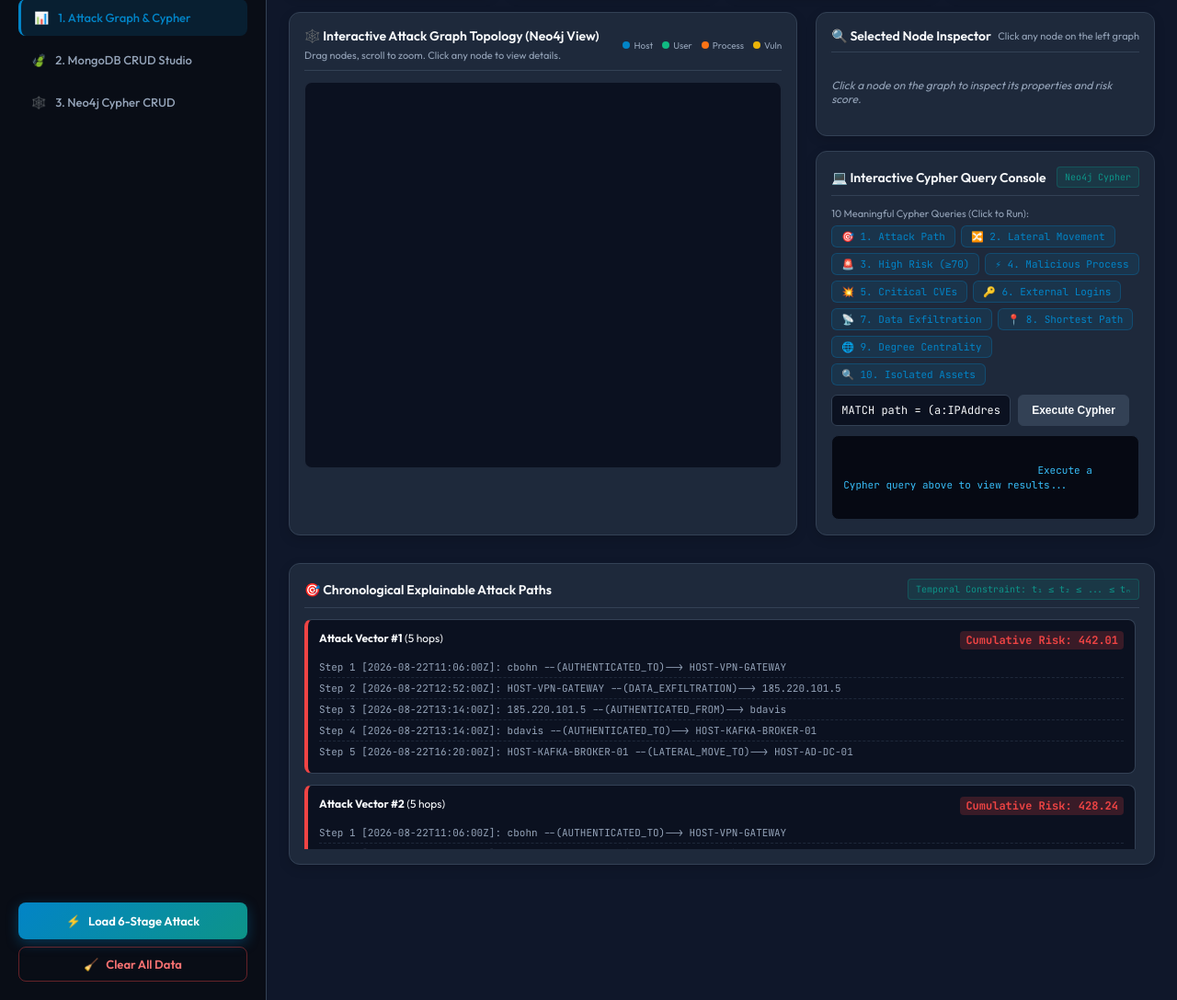
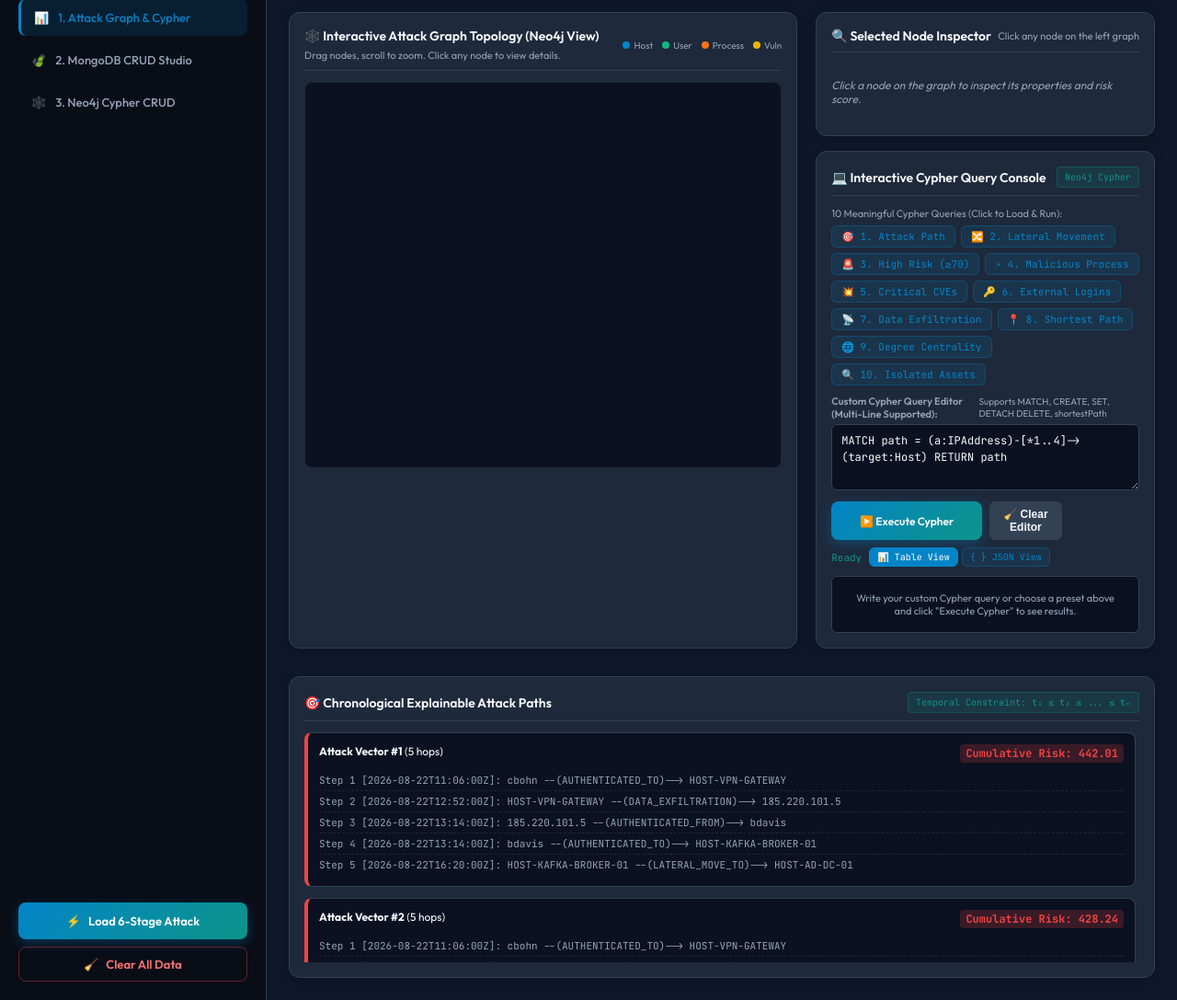
Before and after one commit to jainabhinavcse28-png/ChronoShield, a Flask app: page / in a window 1280 px wide. Shown: the part 212-1299 px from the top of the page at 92% size. Run offline with Flask 3, Linux system fonts and the light colour scheme; data that the repository does not hold is empty; some libraries are stand-ins or nearby versions.

Commit message:
Add interactive custom Cypher query editor with execution metrics and dual table/JSON view

```diff
--- a/static/css/style.css
+++ b/static/css/style.css
@@ -656,6 +656,12 @@ body {
     transform: translateY(-1px);
 }
 
+.btn-code-chip.active {
+    background: var(--primary-blue);
+    color: #FFFFFF;
+    border-color: var(--primary-blue);
+}
+
 .code-box-output {
     background: #060913;
     border: 1px solid #1E293B;
--- a/static/js/dashboard.js
+++ b/static/js/dashboard.js
@@ -11,11 +11,51 @@ document.addEventListener("DOMContentLoaded", () => {
     document.getElementById("btn-load-scenario").addEventListener("click", loadSimpleScenario);
     document.getElementById("btn-clear-scenario").addEventListener("click", clearAllScenarioData);
 
-    // Cypher Console Runner
-    document.getElementById("btn-run-cypher").addEventListener("click", () => {
-        const query = document.getElementById("cypher-input").value;
-        runCypherQuery(query);
-    });
+    // Cypher Console Runner & Shortcuts
+    const btnRunCypher = document.getElementById("btn-run-cypher");
+    const cypherInput = document.getElementById("cypher-input");
+    const btnClearCypher = document.getElementById("btn-clear-cypher");
+    const btnViewTable = document.getElementById("btn-view-table");
+    const btnViewJson = document.getElementById("btn-view-json");
+
+    if (btnRunCypher && cypherInput) {
+        btnRunCypher.addEventListener("click", () => {
+            runCypherQuery(cypherInput.value);
+        });
+
+        // Shortcut: Ctrl+Enter or Cmd+Enter to execute query
+        cypherInput.addEventListener("keydown", (e) => {
+            if ((e.ctrlKey || e.metaKey) && e.key === "Enter") {
+                e.preventDefault();
+                runCypherQuery(cypherInput.value);
+            }
+        });
+    }
+
+    if (btnClearCypher && cypherInput) {
+        btnClearCypher.addEventListener("click", () => {
+            cypherInput.value = "";
+            cypherInput.focus();
+            const metaInfo = document.getElementById("cypher-meta-info");
+            if (metaInfo) metaInfo.innerText = "Editor cleared";
+        });
+    }
+
+    if (btnViewTable && btnViewJson) {
+        btnViewTable.addEventListener("click", () => {
+            btnViewTable.classList.add("active");
+            btnViewJson.classList.remove("active");
+            document.getElementById("cypher-table-container").style.display = "block";
+            document.getElementById("cypher-results").style.display = "none";
+        });
+
+        btnViewJson.addEventListener("click", () => {
+            btnViewJson.classList.add("active");
+            btnViewTable.classList.remove("active");
+            document.getElementById("cypher-table-container").style.display = "none";
+            document.getElementById("cypher-results").style.display = "block";
+        });
+    }
 
     // Form Submissions
     document.getElementById("form-mongo-create").addEventListener("submit", handleMongoCreate);
@@ -270,34 +310,167 @@ async function fetchAttackPaths() {
 // ==============================================================================
 
 function setAndRunCypher(query) {
-    document.getElementById("cypher-input").value = query;
+    const input = document.getElementById("cypher-input");
+    if (input) input.value = query;
     runCypherQuery(query);
 }
 
 async function runCypherQuery(query) {
+    const cleanQuery = (query || "").trim();
+    if (!cleanQuery) {
+        showToast("Please enter a Cypher query to execute.", true);
+        return;
+    }
+
     const resultsBox = document.getElementById("cypher-results");
-    resultsBox.innerText = `Executing Cypher: ${query} ...`;
+    const tableContainer = document.getElementById("cypher-table-container");
+    const metaInfo = document.getElementById("cypher-meta-info");
+
+    if (metaInfo) metaInfo.innerText = "Executing query...";
+    if (resultsBox) resultsBox.innerText = `// Executing Cypher query:\n${cleanQuery}\n\nPlease wait...`;
+    if (tableContainer) {
+        tableContainer.innerHTML = `<div class="hint-text" style="padding: 16px; text-align: center;">⚡ Executing Cypher query against graph engine...</div>`;
+    }
+
+    const startTime = performance.now();
 
     try {
         const res = await fetch("/api/neo4j/cypher", {
             method: "POST",
             headers: { "Content-Type": "application/json" },
-            body: JSON.stringify({ query: query })
+            body: JSON.stringify({ query: cleanQuery })
         });
         const data = await res.json();
+        const clientDurationMs = Math.round(performance.now() - startTime);
 
         if (data.result && data.result.success) {
-            const records = data.result.records;
-            resultsBox.innerText = `// Cypher Result (${data.result.mode}) - ${data.result.count} records returned\n` +
-                                   JSON.stringify(records, null, 2);
-            showToast(`Cypher executed: ${data.result.count} records found.`);
+            const records = data.result.records || [];
+            const count = data.result.count ?? records.length;
+            const execTime = data.result.execution_time_ms !== undefined ? data.result.execution_time_ms : clientDurationMs;
+            const mode = data.result.mode || "Graph Engine";
+            const message = data.result.message || "";
+
+            // Update meta pill
+            if (metaInfo) {
+                metaInfo.innerHTML = `⚡ <strong>${execTime}ms</strong> &nbsp;|&nbsp; <strong>${count}</strong> record(s) &nbsp;|&nbsp; <span style="color: var(--text-muted);">${mode}</span>`;
+            }
+
+            // Populate JSON View
+            if (resultsBox) {
+                const jsonHeader = `// Mode: ${mode} | Execution Time: ${execTime}ms | Records: ${count}\n` +
+                                   (message ? `// Note: ${message}\n` : "");
+                resultsBox.innerText = jsonHeader + JSON.stringify(records, null, 2);
+            }
+
+            // Populate Table View
+            renderCypherTable(records, tableContainer, message);
+            showToast(`Cypher executed: ${count} record(s) in ${execTime}ms`);
+
+            // If query is a mutation (CREATE, SET, DELETE, MERGE), refresh all other dashboard components!
+            const upper = cleanQuery.toUpperCase();
+            if (upper.includes("CREATE") || upper.includes("SET") || upper.includes("DELETE") || upper.includes("MERGE")) {
+                fetchStats();
+                fetchGraphTopology();
+                fetchAttackPaths();
+                fetchNeo4jNodes();
+            }
         } else {
-            resultsBox.innerText = `// Error executing Cypher:\n` + (data.result?.error || data.error || "Unknown error");
-            showToast("Cypher query error", true);
+            const errMsg = data.result?.error || data.error || "Query execution failed";
+            if (metaInfo) metaInfo.innerHTML = `<span style="color: var(--severity-critical);">Error</span>`;
+            if (resultsBox) resultsBox.innerText = `// Cypher Error:\n${errMsg}`;
+            if (tableContainer) {
+                tableContainer.innerHTML = `
+                    <div style="padding: 16px; color: var(--severity-critical); font-family: var(--font-code); font-size: 11px;">
+                        ⚠️ <strong>Query Execution Error:</strong><br>${errMsg}
+                    </div>`;
+            }
+            showToast("Cypher execution failed", true);
         }
     } catch (err) {
-        resultsBox.innerText = `// Request Failed: ${err.message}`;
+        if (metaInfo) metaInfo.innerText = "Network Error";
+        if (resultsBox) resultsBox.innerText = `// Network/Server Error:\n${err.message}`;
+        if (tableContainer) {
+            tableContainer.innerHTML = `<div class="hint-text" style="padding: 16px; color: var(--severity-critical);">Server connection failed: ${err.message}</div>`;
+        }
     }
+}
+
+function renderCypherTable(records, container, message) {
+    if (!container) return;
+
+    if (!records || records.length === 0) {
+        container.innerHTML = `
+            <div style="padding: 18px; text-align: center;">
+                <div style="font-size: 13px; color: #10B981; font-weight: 600; margin-bottom: 4px;">
+                    ✅ ${message || "Query executed successfully."}
+                </div>
+                <div class="hint-text">0 records returned matching the pattern.</div>
+            </div>`;
+        return;
+    }
+
+    // Determine columns by inspecting returned records
+    const sample = records[0];
+    let columns = [];
+
+    if (typeof sample === "object" && sample !== null) {
+        const keysSet = new Set();
+        records.slice(0, 20).forEach(r => {
+            if (typeof r === "object" && r !== null) {
+                Object.keys(r).forEach(k => keysSet.add(k));
+            }
+        });
+        columns = Array.from(keysSet);
+    } else {
+        columns = ["Result Value"];
+    }
+
+    let thHtml = columns.map(col => `<th>${col.toUpperCase()}</th>`).join("");
+    let rowsHtml = records.map((rec) => {
+        let tdHtml = "";
+        if (typeof rec === "object" && rec !== null) {
+            tdHtml = columns.map(col => {
+                const val = rec[col];
+                let displayVal = "";
+                if (val === undefined || val === null) {
+                    displayVal = `<span class="hint-text">null</span>`;
+                } else if (typeof val === "object") {
+                    if (val.id && val.label) {
+                        const pillClass = val.risk_score >= 70 ? 'pill-CRITICAL' : (val.risk_score >= 40 ? 'pill-HIGH' : 'pill-LOW');
+                        displayVal = `<div><strong>${val.id}</strong> <span class="tag-badge" style="font-size: 9px; padding: 2px 4px;">:${val.label}</span></div>` +
+                                     (val.risk_score !== undefined ? `<span class="pill ${pillClass}" style="font-size: 9px; padding: 1px 4px; margin-top: 2px; display: inline-block;">Risk: ${val.risk_score}</span>` : "");
+                    } else if (val.relationship && val.source && val.target) {
+                        displayVal = `<code>(${val.source}) -[:${val.relationship}]-> (${val.target})</code>`;
+                    } else {
+                        displayVal = `<code style="font-size: 10px;">${JSON.stringify(val)}</code>`;
+                    }
+                } else if (col.toLowerCase().includes("risk")) {
+                    const score = parseFloat(val);
+                    const pillClass = score >= 70 ? 'pill-CRITICAL' : (score >= 40 ? 'pill-HIGH' : 'pill-LOW');
+                    displayVal = `<span class="pill ${pillClass}">${score.toFixed ? score.toFixed(1) : score}</span>`;
+                } else if (typeof val === "number") {
+                    displayVal = `<span style="font-family: var(--font-code); color: #38BDF8;">${val}</span>`;
+                } else {
+                    displayVal = String(val);
+                }
+                return `<td>${displayVal}</td>`;
+            }).join("");
+        } else {
+            tdHtml = `<td>${rec}</td>`;
+        }
+        return `<tr>${tdHtml}</tr>`;
+    }).join("");
+
+    container.innerHTML = `
+        <table class="data-table" style="margin-bottom: 0;">
+            <thead>
+                <tr>${thHtml}</tr>
+            </thead>
+            <tbody>
+                ${rowsHtml}
+            </tbody>
+        </table>
+    `;
 }
 
 // ==============================================================================
--- a/templates/index.html
+++ b/templates/index.html
@@ -158,7 +158,7 @@
                                 <span class="tag-badge">Neo4j Cypher</span>
                             </div>
                             <div class="quick-queries" style="margin-bottom: 10px;">
-                                <span class="hint-text" style="display: block; margin-bottom: 6px;">10 Meaningful Cypher Queries (Click to Run):</span>
+                                <span class="hint-text" style="display: block; margin-bottom: 6px;">10 Meaningful Cypher Queries (Click to Load &amp; Run):</span>
                                 <div style="display: flex; flex-wrap: wrap; gap: 6px;">
                                     <button class="btn-code-chip" onclick="setAndRunCypher('MATCH path = (a:IPAddress)-[*1..4]->(target:Host) RETURN path')">🎯 1. Attack Path</button>
                                     <button class="btn-code-chip" onclick="setAndRunCypher('MATCH (src:Host)-[r:LATERAL_MOVE_TO]->(dest:Host) RETURN src, r, dest')">🔀 2. Lateral Movement</button>
@@ -172,13 +172,36 @@
                                     <button class="btn-code-chip" onclick="setAndRunCypher('MATCH (n) WHERE NOT (n)--() RETURN n')">🔍 10. Isolated Assets</button>
                                 </div>
                             </div>
-                            <div style="display: flex; gap: 8px; margin-bottom: 10px;">
-                                <input type="text" id="cypher-input" class="form-control" style="font-family: var(--font-code); font-size: 12px;" value="MATCH path = (a:IPAddress)-[*1..4]->(target:Host) RETURN path">
-                                <button id="btn-run-cypher" class="btn-secondary" style="white-space: nowrap;">Execute Cypher</button>
+
+                            <!-- Custom Cypher Editor -->
+                            <div style="margin-bottom: 8px;">
+                                <div style="display: flex; justify-content: space-between; align-items: center; margin-bottom: 4px;">
+                                    <label style="font-size: 11px; font-weight: 600; color: var(--text-muted);">Custom Cypher Query Editor (Multi-Line Supported):</label>
+                                    <span class="hint-text" style="font-size: 10px;">Supports MATCH, CREATE, SET, DETACH DELETE, shortestPath</span>
+                                </div>
+                                <textarea id="cypher-input" rows="3" class="form-control" style="width: 100%; font-family: var(--font-code); font-size: 12px; line-height: 1.5; resize: vertical;" placeholder="// Write any custom Cypher query here, for example:&#10;MATCH (n) RETURN n LIMIT 25">MATCH path = (a:IPAddress)-[*1..4]->(target:Host) RETURN path</textarea>
                             </div>
-                            <div class="code-box-output" id="cypher-results">
-                                Execute a Cypher query above to view results...
+
+                            <!-- Action Bar & View Toggles -->
+                            <div style="display: flex; justify-content: space-between; align-items: center; margin-bottom: 10px; flex-wrap: wrap; gap: 8px;">
+                                <div style="display: flex; gap: 8px;">
+                                    <button id="btn-run-cypher" class="btn-primary" style="padding: 6px 14px; font-weight: 600; font-size: 12px; cursor: pointer;">▶️ Execute Cypher</button>
+                                    <button id="btn-clear-cypher" class="btn-secondary" style="padding: 6px 12px; font-size: 12px; cursor: pointer;">🧹 Clear Editor</button>
+                                </div>
+                                <div style="display: flex; align-items: center; gap: 8px;">
+                                    <span id="cypher-meta-info" class="hint-text" style="font-family: var(--font-code); font-size: 11px; color: var(--accent-teal);">Ready</span>
+                                    <div style="display: flex; gap: 4px;">
+                                        <button id="btn-view-table" class="btn-code-chip active" type="button" style="font-size: 10px; padding: 3px 8px;">📊 Table View</button>
+                                        <button id="btn-view-json" class="btn-code-chip" type="button" style="font-size: 10px; padding: 3px 8px;">{ } JSON View</button>
+                                    </div>
+                                </div>
                             </div>
+
+                            <!-- Dual-View Output Container -->
+                            <div id="cypher-table-container" class="table-responsive" style="max-height: 240px; border: 1px solid var(--border-color); border-radius: 6px; background: #0B1120;">
+                                <div class="hint-text" style="padding: 16px; text-align: center;">Write your custom Cypher query or choose a preset above and click "Execute Cypher" to see results.</div>
+                            </div>
+                            <pre id="cypher-results" class="code-box-output" style="display: none; max-height: 240px; overflow-y: auto; margin-top: 0;">// Cypher output will appear here...</pre>
                         </div>
                     </div>
                 </div>
```
Also changed, not shown: src/graph_engine.py (+172 -36 lines).
